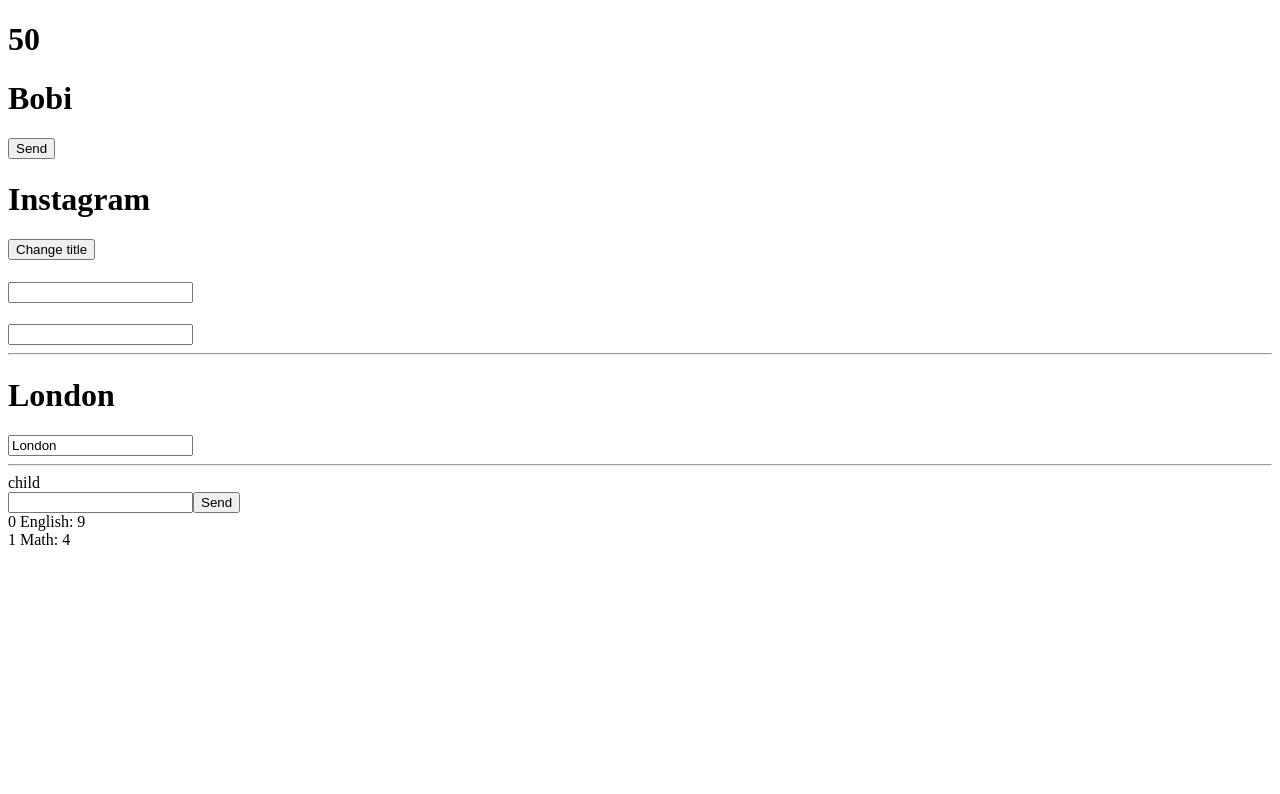
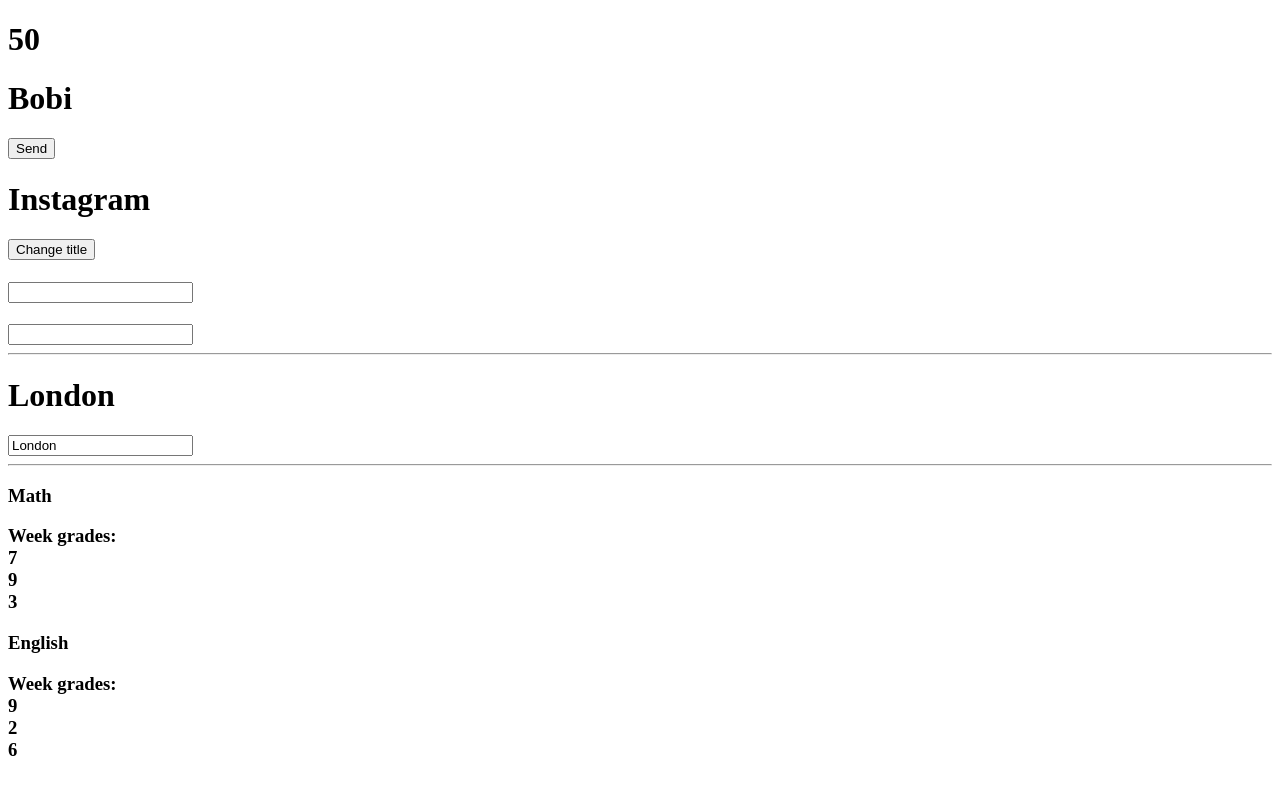
Before and after one commit to quakerlegend1/todolist-ang, an Angular app: page / in a window 1280 px wide. Shown: the top 794 px of the page. Built offline with nearby package versions, Linux system fonts and the light colour scheme.

Commit message:
ngFpr with Object

```diff
--- a/src/app/parent/parent.component.html
+++ b/src/app/parent/parent.component.html
@@ -1,2 +1,11 @@
-<inst-child (sendGradeEvent)="getGrade($event)"></inst-child>
-<div *ngFor="let el of grades; index as i">{{ i }} {{ el }}</div>
+<div *ngFor="let lesson of lessons">
+  <div>
+    <h3>{{ lesson.title }}</h3>
+    <div>
+      <h3>
+        Week grades:
+        <div *ngFor="let grade of lesson.weekGrades">{{ grade.gradeItem }}</div>
+      </h3>
+    </div>
+  </div>
+</div>
--- a/src/app/parent/parent.component.ts
+++ b/src/app/parent/parent.component.ts
@@ -1,4 +1,10 @@
 import { Component } from '@angular/core'
+
+interface Lesson {
+  id: number
+  title: string
+  weekGrades: { id: number; gradeItem: number }[]
+}
 
 @Component({
   selector: 'inst-parent',
@@ -6,8 +12,42 @@ import { Component } from '@angular/core'
   styleUrls: ['./parent.component.css'],
 })
 export class ParentComponent {
-  grades: string[] = ['English: 9', 'Math: 4']
-  getGrade(value: string) {
-    this.grades.push(value)
-  }
+  lessons: Lesson[] = [
+    {
+      id: 0,
+      title: 'Math',
+      weekGrades: [
+        {
+          id: 0,
+          gradeItem: 7,
+        },
+        {
+          id: 1,
+          gradeItem: 9,
+        },
+        {
+          id: 2,
+          gradeItem: 3,
+        },
+      ],
+    },
+    {
+      id: 1,
+      title: 'English',
+      weekGrades: [
+        {
+          id: 0,
+          gradeItem: 9,
+        },
+        {
+          id: 1,
+          gradeItem: 2,
+        },
+        {
+          id: 2,
+          gradeItem: 6,
+        },
+      ],
+    },
+  ]
 }
```
